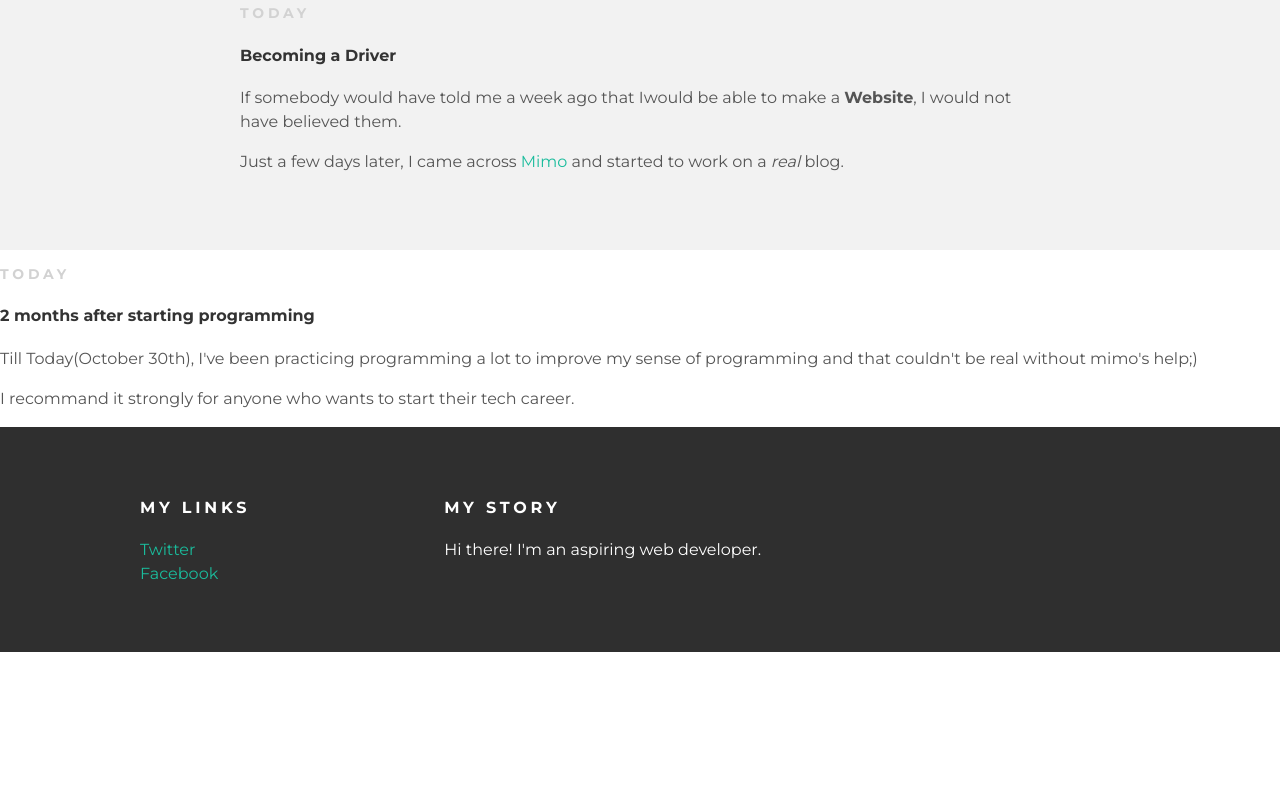
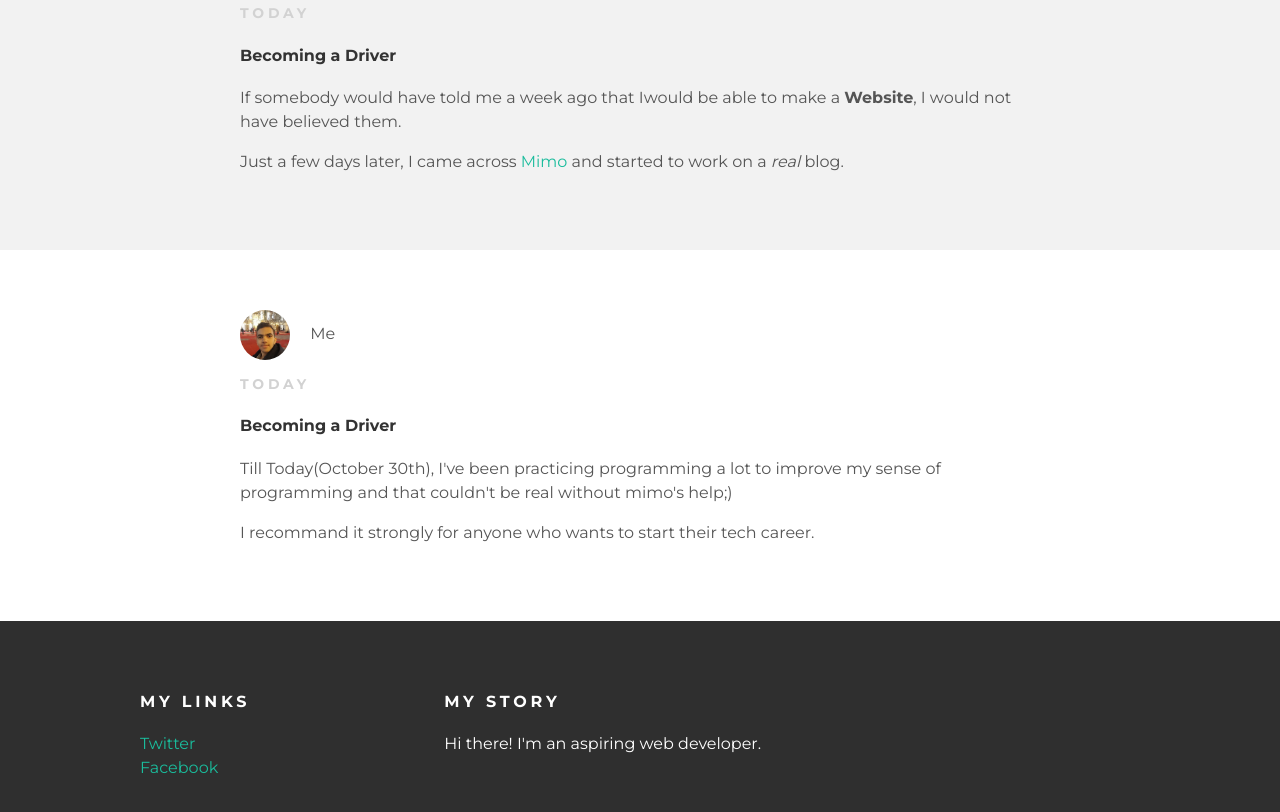
Before and after one commit to Ashkan003/Ashkan003.github.io, a plain HTML site: page index.html in a window 1280 px wide. Shown: the part 640-1452 px from the top of the page. Before the commit the page ends 1292 px from the top, so only its background shows below. Drawn offline with Linux system fonts and the light colour scheme.

Commit message:
Update index.html

```diff
--- a/index.html
+++ b/index.html
@@ -44,9 +44,15 @@
     </div>
   </div>
 </div>
-  <p class="post-date">Today</p>
-<h4 class="post-title">2 months after starting programming</h4>
-<div class="post-content">
+  <div class="post-container">
+    <div class="post">
+      <div class="post-auther">
+        <img src="Me.jpg">
+        <span>Me</span>
+      </div>
+      <p class="post-date">Today</p>
+      <h4 class="post-title">Becoming a Driver</h4>
+      <div class="post-content">
   <p>Till Today(October 30th), I've been practicing programming a lot to improve my sense of programming and that couldn't be real without mimo's help;)</p>
   <p>I recommand it strongly for anyone who wants to start their tech career.</p>
    </div>
```
